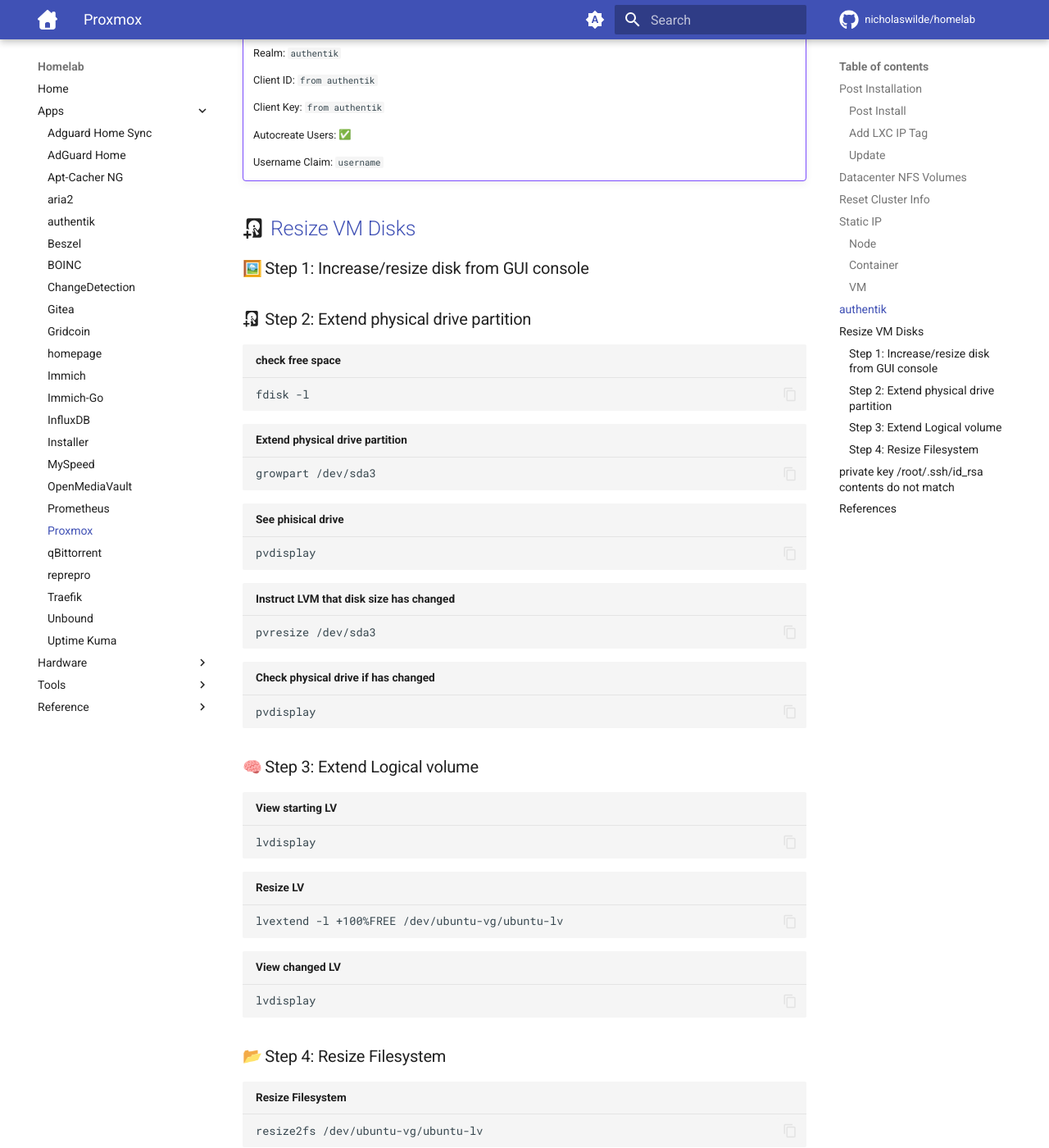
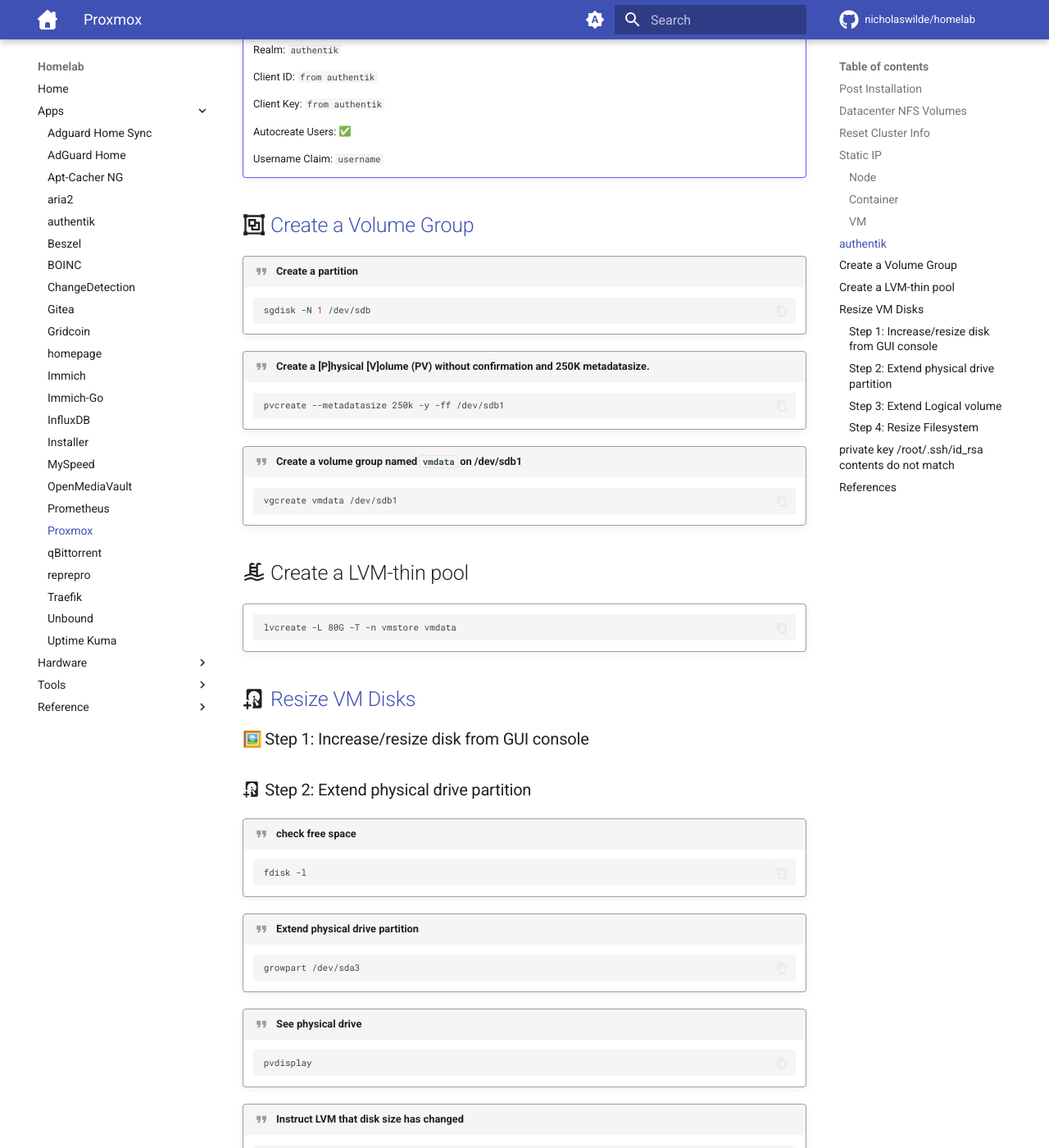
Before and after one commit to nicholaswilde/homelab, an MkDocs documentation site: the page built from docs/apps/proxmox.md, in a window 1280 px wide and 1400 px high, scrolled down 2396 px. Shown: the whole window at 82% size. Built offline with MkDocs 1.6.1 and Material for MkDocs 9.7.7, drawn with Linux system fonts in a browser that asks for light colours; emoji names are drawn with the system emoji font; comment, search, counter and statistics services are not loaded; some of the changed text lies outside the part shown.

Commit message:
update. Fixes #54
Signed-off-by: nιcнolaѕ wιlde <ncwilde43@gmail.com>

````diff
--- a/docs/apps/proxmox.md
+++ b/docs/apps/proxmox.md
@@ -14,47 +14,47 @@
 
     :material-console-network: Default Port: `8006`
 
-### Post Install
+!!! quote "Post Install"
 
-=== "AMD64"
+    === "AMD64"
 
-    ```shell
-    bash -c "$(wget -qLO - https://github.com/community-scripts/ProxmoxVE/raw/main/misc/post-pve-install.sh)"
-    ```
+        ```shell
+        bash -c "$(wget -qLO - https://github.com/community-scripts/ProxmoxVE/raw/main/misc/post-pve-install.sh)"
+        ```
 
-=== "ARM64"
+    === "ARM64"
 
-    ```shell
-    bash -c "$(wget -qLO - https://github.com/asylumexp/Proxmox/raw/main/misc/post-pve-install.sh)"
-    ```
+        ```shell
+        bash -c "$(wget -qLO - https://github.com/asylumexp/Proxmox/raw/main/misc/post-pve-install.sh)"
+        ```
 
-### Add LXC IP Tag
+!!! quote "Add LXC IP Tag"
 
-=== "AMD64"
+    === "AMD64"
 
-    ```shell
-    bash -c "$(wget -qLO - https://github.com/community-scripts/ProxmoxVE/raw/main/misc/add-lxc-iptag.sh)"
-    ```
+        ```shell
+        bash -c "$(wget -qLO - https://github.com/community-scripts/ProxmoxVE/raw/main/misc/add-lxc-iptag.sh)"
+        ```
 
-=== "ARM64"
+    === "ARM64"
 
-    ```shell
-    bash -c "$(wget -qLO - https://github.com/community-scripts/ProxmoxVE/raw/main/misc/add-lxc-iptag.sh)"
-    ```
+        ```shell
+        bash -c "$(wget -qLO - https://github.com/community-scripts/ProxmoxVE/raw/main/misc/add-lxc-iptag.sh)"
+        ```
 
-### Update
+!!! quote "Update"
 
-=== "AMD64"
+    === "AMD64"
 
-    ```shell
-    bash -c "$(wget -qLO - https://github.com/community-scripts/ProxmoxVE/raw/main/misc/update-lxcs.sh)"
-    ```
+        ```shell
+        bash -c "$(wget -qLO - https://github.com/community-scripts/ProxmoxVE/raw/main/misc/update-lxcs.sh)"
+        ```
 
-=== "ARM64"
+    === "ARM64"
 
-    ```shell
-    bash -c "$(wget -qLO - https://github.com/community-scripts/ProxmoxVE/raw/main/misc/add-lxc-iptag.sh)"
-    ```
+        ```shell
+        bash -c "$(wget -qLO - https://github.com/community-scripts/ProxmoxVE/raw/main/misc/add-lxc-iptag.sh)"
+        ```
 
 ## :material-harddisk-plus: Datacenter NFS Volumes
 
@@ -80,24 +80,28 @@
 
 ## :simple-kubernetes: [Reset Cluster Info][2]
 
-How to reset cluster. Useful if the node IP isn't matching.
+How to reset cluster. Useful if the node IP isn't matching during join.
 
-```shell title="node"
-(
-  systemctl stop pve-cluster corosync && \
-  pmxcfs -l
-)
-```
+!!! quote "node"
 
-```shell title="node"
-(
-  rm /etc/corosync/*  && \
-  rm -r /etc/corosync/*  && \
-  rm -r /etc/pve/corosync.conf  && \
-  killall pmxcfs && \
-  systemctl start pve-cluster
-)
-```
+    ```shell
+    (
+      systemctl stop pve-cluster corosync && \
+      pmxcfs -l
+    )
+    ```
+
+!!! quote "node"
+
+    ```shell
+    (
+      rm /etc/corosync/*  && \
+      rm -r /etc/corosync/*  && \
+      rm -r /etc/pve/corosync.conf  && \
+      killall pmxcfs && \
+      systemctl start pve-cluster
+    )
+    ```
 
 ## :material-ip-network: Static IP
 
@@ -131,55 +135,102 @@
 
     Username Claim: `username`
 
+## :material-group: [Create a Volume Group][6]
+
+!!! quote "Create a partition"
+
+    ```shell
+    sgdisk -N 1 /dev/sdb
+    ```
+!!! quote "Create a [P]hysical [V]olume (PV) without confirmation and 250K metadatasize."
+
+    ```shell
+    pvcreate --metadatasize 250k -y -ff /dev/sdb1
+    ```
+
+!!! quote "Create a volume group named `vmdata` on /dev/sdb1"
+
+    ```shell
+    vgcreate vmdata /dev/sdb1
+    ```
+
+## :material-pool: Create a LVM-thin pool
+
+!!! quote ""
+
+    ```shell
+    lvcreate -L 80G -T -n vmstore vmdata
+    ```
+
 ## :material-harddisk-plus: [Resize VM Disks][3]
 
 ### :frame_photo: Step 1: Increase/resize disk from GUI console
 
 ### :material-harddisk-plus: Step 2: Extend physical drive partition
 
-```shell title="check free space"
-fdisk -l
-```
+!!! quote "check free space"
 
-```shell title="Extend physical drive partition"
-growpart /dev/sda3
-```
+    ```shell
+    fdisk -l
+    ```
 
-```shell title="See  phisical drive"
-pvdisplay
-```
+!!! quote "Extend physical drive partition"
 
-```shell title="Instruct LVM that disk size has changed"
-pvresize /dev/sda3
-```
+    ```shell
+    growpart /dev/sda3
+    ```
 
-```shell title="Check physical drive if has changed"
-pvdisplay
-```
+!!! quote "See physical drive"
+
+    ```shell
+    pvdisplay
+    ```
+
+!!! quote "Instruct LVM that disk size has changed"
+
+    ```shell
+    pvresize /dev/sda3
+    ```
+
+!!! success "Check physical drive if has changed"
+
+    ```shell
+    pvdisplay
+    ```
 
 ### :brain: Step 3: Extend Logical volume
 
-```shell title="View starting LV"
-lvdisplay
-```
+!!! quote "View starting LV"
 
-```shell title="Resize LV"
-lvextend -l +100%FREE /dev/ubuntu-vg/ubuntu-lv
-```
+    ```shell
+    lvdisplay
+    ```
 
-```shell title="View changed LV"
-lvdisplay
-```
+!!! quote "Resize LV"
+
+    ```shell
+    lvextend -l +100%FREE /dev/ubuntu-vg/ubuntu-lv
+    ```
+
+!!! success "View changed LV"
+
+    ```shell
+    lvdisplay
+    ```
 
 ### :open_file_folder: Step 4: Resize Filesystem
 
-```shell title="Resize Filesystem"
-resize2fs /dev/ubuntu-vg/ubuntu-lv
-```
+!!! quote "Resize Filesystem"
 
-```shell title="Confirm results"
-fdisk -l
-```
+    ```shell
+    resize2fs /dev/ubuntu-vg/ubuntu-lv
+    ```
+
+!!! success "Confirm results"
+
+    ```shell
+    fdisk -l
+    ```
 
 ## :key: [private key /root/.ssh/id_rsa contents do not match][5]
 
@@ -204,9 +255,11 @@
 
 - <https://community-scripts.github.io/ProxmoxVE/scripts?id=homepage>
 - <https://pimox-scripts.com/scripts?id=Homepage>
+- <https://pve.proxmox.com/wiki/>
 
 [1]: <https://www.proxmox.com/en/>
 [2]: <https://forum.proxmox.com/threads/remove-or-reset-cluster-configuration.114260/#post-493906>
 [3]: <https://forum.proxmox.com/threads/resize-ubuntu-vm-disk.117810/post-510089>
 [4]: <https://docs.goauthentik.io/integrations/services/proxmox-ve/>
 [5]: <https://forum.proxmox.com/threads/cant-connect-to-destination-address-using-public-key-task-error-migration-aborted.42390/post-663678>
+[6]: <https://pve.proxmox.com/wiki/Logical_Volume_Manager_(LVM)>
````
